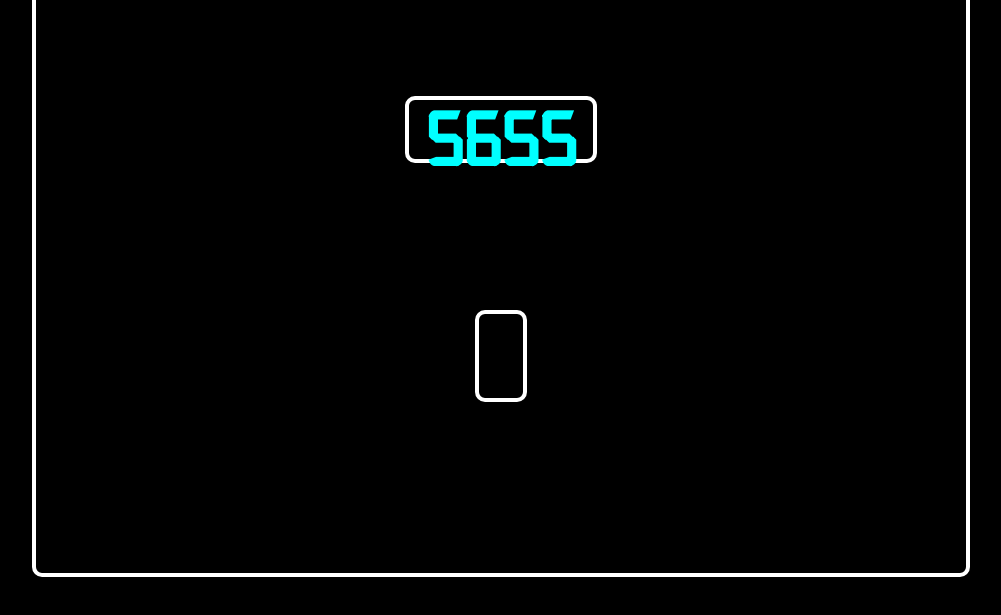
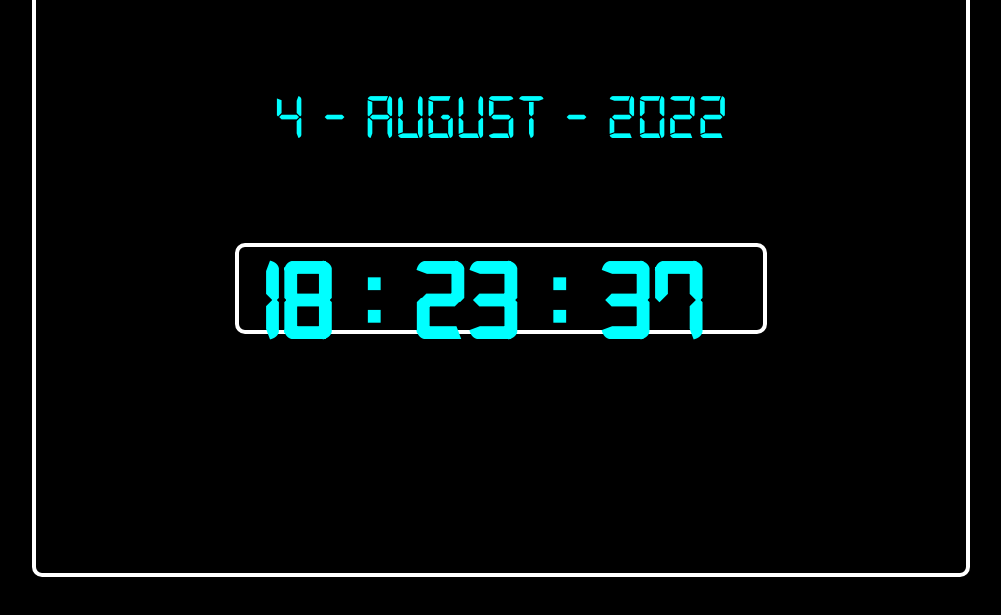
Before and after one commit to dheeraj1320/Digital-Clock, a plain HTML site: page index.html in a window 1280 px wide. Shown: the part 151-766 px from the top of the page, without its empty margins (139-1140 px from the left). Drawn offline with Linux system fonts and the light colour scheme.

Commit message:
date fixed

```diff
--- a/index.html
+++ b/index.html
@@ -14,12 +14,12 @@
       <a href="#" onclick="settings()" class="setting"
         ><img class="setting-logo rotate" src="white-settings-icon-1.jpg"
       /></a>
-
+      <span class="setting-drawer">ff</span>
       <div class="date-time-container">
         <span class="date">5655</span>
 
         <div class="time-container">
-          <span class="time"></span>
+          <div class="time"></div>
           <div class="time-label"></div>
         </div>
       </div>
--- a/script.js
+++ b/script.js
@@ -1,17 +1,40 @@
 // Elements
-const time_container = document.querySelector(".time");
+const months = [
+  "January",
+  "February",
+  "March",
+  "April",
+  "June",
+  "July",
+  "August",
+  "September",
+  "October",
+  "November",
+  "December",
+];
 
-function timeabcd() {
+function updateTime() {
   let date = new Date();
-  hour = String(date.getHours()).padStart(2, 0);
-  min = String(date.getMinutes()).padStart(2, 0);
-  second = String(date.getSeconds()).padStart(2, 0);
+  let hour = String(date.getHours()).padStart(2, 0);
+  let min = String(date.getMinutes()).padStart(2, 0);
+  let second = String(date.getSeconds()).padStart(2, 0);
 
-  time_container.textContent = hour + " : " + min + " : " + second;
+  document.querySelector(".time").textContent = `${hour}  : ${min} : ${second}`;
 }
-setInterval(timeabcd, 1000);
+setInterval(updateTime, 1000);
+
+function updateDate() {
+  let date = new Date();
+  let day = date.getDate();
+  let month = date.getMonth();
+  let year = date.getFullYear();
+  document.querySelector(".date").textContent = `${day}  - ${
+    months[month - 1]
+  } - ${year}`;
+  console.log(day, month, year);
+}
+setInterval(updateDate, 1000);
 
 const settings = function () {
-  console.log("shchh");
   document.querySelector(".rotate").classList.toggle("down");
 };
--- a/style.css
+++ b/style.css
@@ -29,24 +29,25 @@ body {
 }
 
 .date {
-  border: 4px solid white;
   border-radius: 10px;
   padding: 0.1em 0.2em;
-  font-size: 5em;
+  font-size: 4em;
   font-family: "Digital-7";
-  font-weight: 800;
+  position: relative;
   color: aqua;
+  bottom: 33px;
 }
 
 .time {
   border: 4px solid white;
   border-radius: 10px;
   padding: 0.1em 0.2em;
-
+  width: 30rem;
   font-size: 7em;
   font-family: "Digital-7";
-
   font-weight: 1000;
+  position: relative;
+  bottom: 90px;
   color: aqua;
 }
 
@@ -63,7 +64,7 @@ body {
 .rotate {
   -moz-transition: all 0.5s linear;
   -webkit-transition: all 0.5s linear;
-  transition: all 0.3s linear;
+  transition: all 0.2s linear;
 }
 
 .rotate.down {
```
